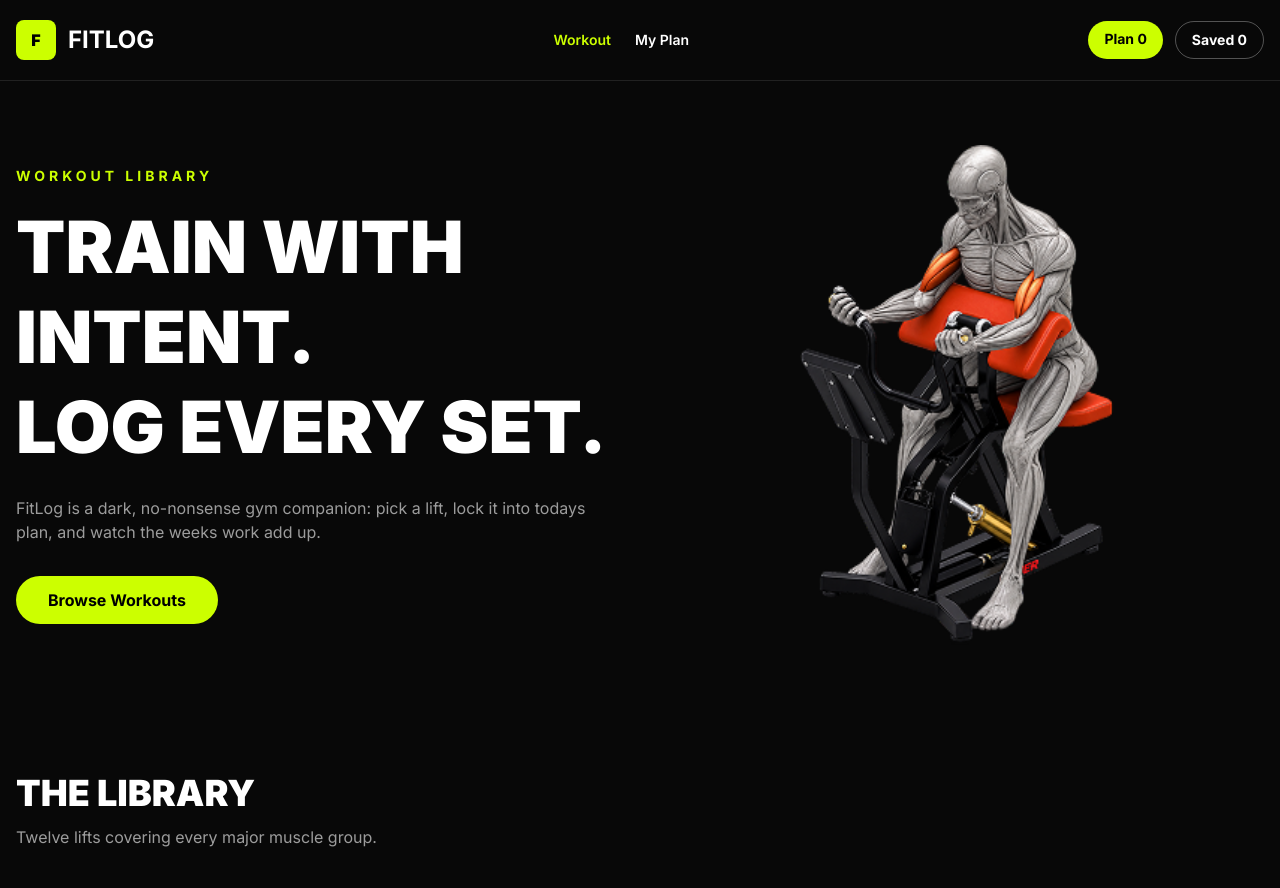
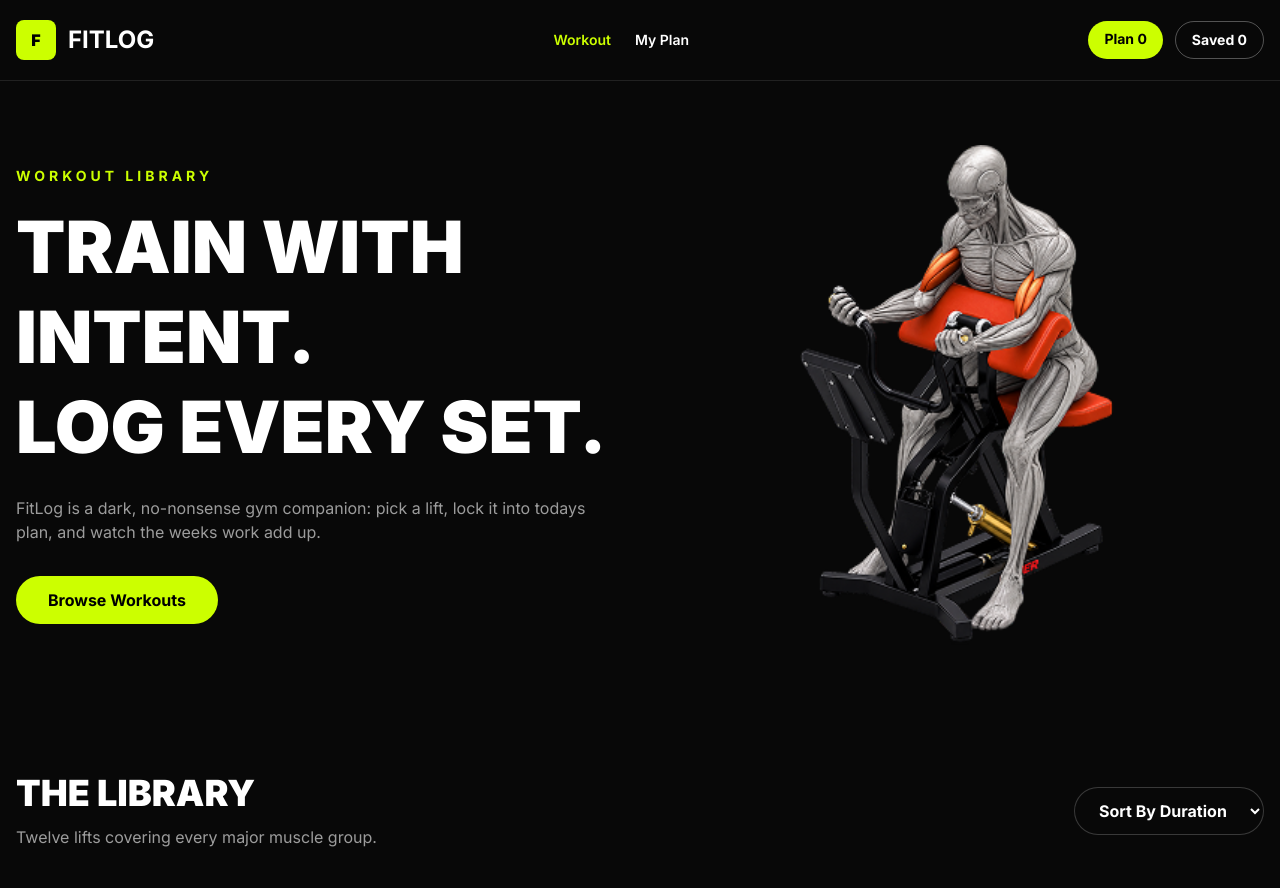
Before and after one commit to ArefinZaman-dev/Assignment-06, a Next.js app: page / in a window 1280 px wide. Shown: the top 888 px of the page. Built offline with nearby package versions, Linux system fonts and the light colour scheme.

Commit message:
add workout sorting feature and improve library

```diff
--- a/src/components/homepage/Workouts.tsx
+++ b/src/components/homepage/Workouts.tsx
@@ -1,5 +1,11 @@
+"use client";
+
+import { useState } from "react";
+
 import { Workout } from "@/types/workout.type";
+
 import WorkoutCard from "./WorkoutCard";
+
 
 
 interface WorkoutsProps {
@@ -7,39 +13,210 @@ interface WorkoutsProps {
 }
 
 
-const Workouts = ({ workouts }: WorkoutsProps) => {
+
+
+const Workouts = ({
+  workouts,
+}: WorkoutsProps) => {
+
+
+
+  const [sortType, setSortType] =
+    useState("duration");
+
+
+
+
+  const sortedWorkouts =
+    [...workouts].sort((a, b) => {
+
+
+
+      if(sortType === "calories"){
+
         return (
+          b.caloriesBurned -
+          a.caloriesBurned
+        );
+
+      }
+
+
+
+
+
+      if(sortType === "rating"){
+
+        return (
+          b.rating -
+          a.rating
+        );
+
+      }
+
+
+
+
+
+      return (
+        a.duration -
+        b.duration
+      );
+
+
+
+    });
+
+
+
+
+
+
+
+  return (
+
+
     <section
+
       id="library"
+
       className="container mx-auto px-4 py-16"
+
     >
 
-      <div className="mb-10">
+
+
+
+      <div className="mb-10 flex flex-col justify-between gap-5 md:flex-row md:items-center">
+
+
+
+        <div>
+
+
           <h2 className="text-4xl font-black uppercase">
+
             The Library
+
           </h2>
 
+
+
           <p className="mt-3 text-white/60">
+
             Twelve lifts covering every major muscle group.
+
           </p>
+
+
         </div>
+
+
+
+
+
+
+
+        <div>
+
+
+          <select
+
+            value={sortType}
+
+            onChange={(e)=>setSortType(e.target.value)}
+
+            className="
+            rounded-full
+            border
+            border-white/20
+            bg-[#080808]
+            px-5
+            py-3
+            font-bold
+            outline-none
+            "
+
+          >
+
+
+            <option value="duration">
+
+              Sort By Duration
+
+            </option>
+
+
+
+            <option value="calories">
+
+              Sort By Calories
+
+            </option>
+
+
+
+            <option value="rating">
+
+              Sort By Rating
+
+            </option>
+
+
+
+          </select>
+
+
+        </div>
+
+
+
+      </div>
+
+
+
+
+
+
+
 
 
       <div className="grid gap-6 sm:grid-cols-2 lg:grid-cols-3 xl:grid-cols-4">
 
+
         {
-          workouts.map((workout) => (
+
+          sortedWorkouts.map((workout)=>(
+
+
             <WorkoutCard
+
               key={workout.id}
+
               workout={workout}
+
             />
+
+
           ))
+
         }
+
 
       </div>
 
+
+
+
+
     </section>
+
+
   );
+
+
 };
 
+
+
 export default Workouts;
```
Lines whose indentation alone changed are shown as unchanged.
